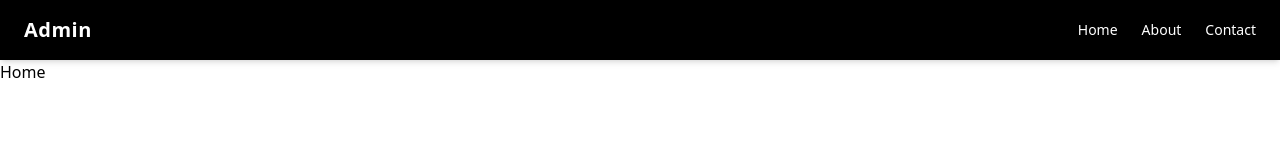
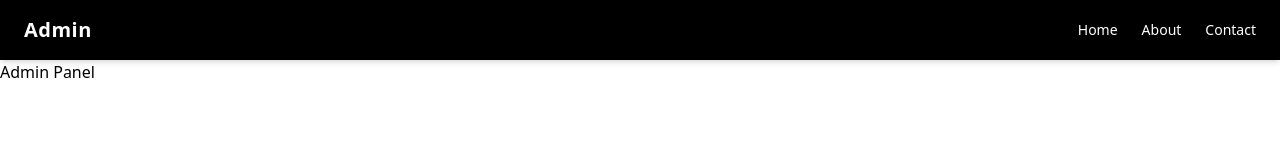
Before and after one commit to EasinTanvir/multi-tanent-project, a Next.js app: page / in a window 1280 px wide. Shown: the top 160 px of the page. Built offline with nearby package versions, Linux system fonts and the light colour scheme.

Commit message:
structure date

```diff
--- /dev/null
+++ b/src/app/(project)/layout.js
@@ -0,0 +1,11 @@
+import NavWrapper from "@/components/NavWrapper";
+import React from "react";
+
+export default function RootLayout({ children }) {
+  return (
+    <React.Fragment>
+      <NavWrapper />
+      {children}
+    </React.Fragment>
+  );
+}
--- a/src/app/page.js
+++ b/src/app/(project)/page.js
@@ -1,7 +1,7 @@
 import React from "react";
 
 const Home = () => {
-  return <div>Home</div>;
+  return <div>Admin Panel</div>;
 };
 
 export default Home;
--- a/src/app/layout.js
+++ b/src/app/layout.js
@@ -1,7 +1,5 @@
 import { Geist, Geist_Mono } from "next/font/google";
 import "./globals.css";
-
-import NavWrapper from "@/components/NavWrapper";
 
 const geistSans = Geist({
   variable: "--font-geist-sans",
@@ -24,10 +22,7 @@
       lang="en"
       className={`${geistSans.variable} ${geistMono.variable} h-full antialiased`}
     >
-      <body className="min-h-full flex flex-col">
-        <NavWrapper />
-        {children}
-      </body>
+      <body className="min-h-full flex flex-col">{children}</body>
     </html>
   );
 }
```
